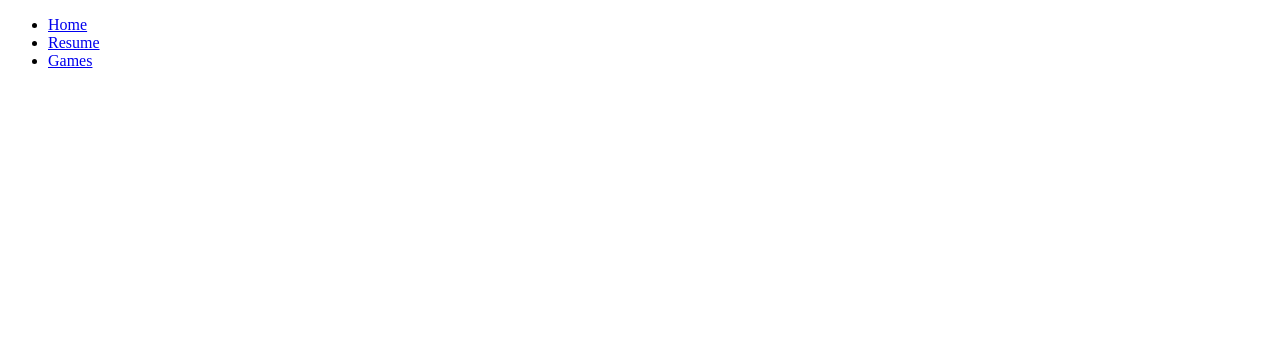
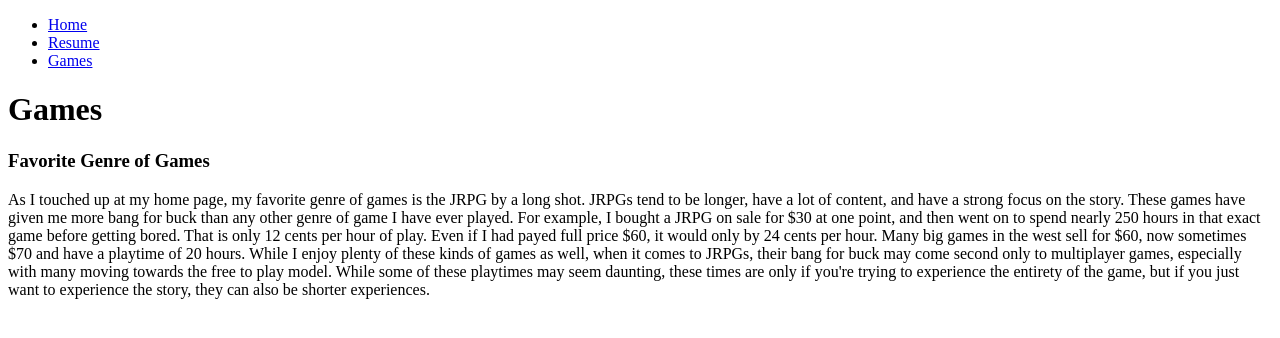
Before and after one commit to jdavenport2021/project1, a plain HTML site: page games.html in a window 1280 px wide. Drawn offline with Linux system fonts and the light colour scheme.

Commit message:
Update on games and fixing line length in index
Updated games page to talk about my favorite Genre of games. Also fixed length of one of the lines in index so it looks better in text editor

```diff
--- a/games.html
+++ b/games.html
@@ -12,5 +12,19 @@
   	  <li><a href="resume.html">Resume</a></li>
   	  <li><a href="games.html">Games</a></li>
   	</ul>
+
+    <h1>Games</h1>
+
+    <h3>Favorite Genre of Games</h3>
+    <p>
+      As I touched up at my home page, my favorite genre of games is the JRPG by a long shot. JRPGs tend to be longer, have a lot of content,
+      and have a strong focus on the story. These games have given me more bang for buck than any other genre of game I have ever played.
+      For example, I bought a JRPG on sale for $30 at one point, and then went on to spend nearly 250 hours in that exact game before
+      getting bored. That is only 12 cents per hour of play. Even if I had payed full price $60, it would only by 24 cents per hour.
+      Many big games in the west sell for $60, now sometimes $70 and have a playtime of 20 hours. While I enjoy plenty of these kinds
+      of games as well, when it comes to JRPGs, their bang for buck may come second only to multiplayer games, especially with many
+      moving towards the free to play model. While some of these playtimes may seem daunting, these times are only if you're trying to
+      experience the entirety of the game, but if you just want to experience the story, they can also be shorter experiences.
+    </p>
   </body>
 </html>
```
Also changed, not shown: index.html (+2 -1 lines).
